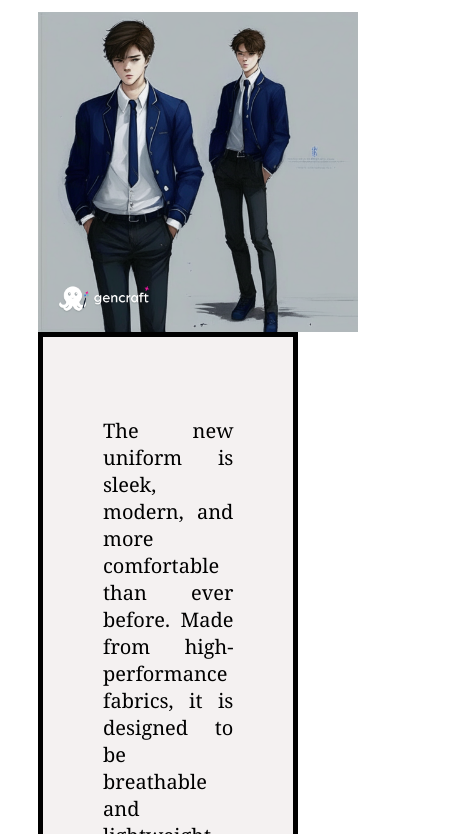
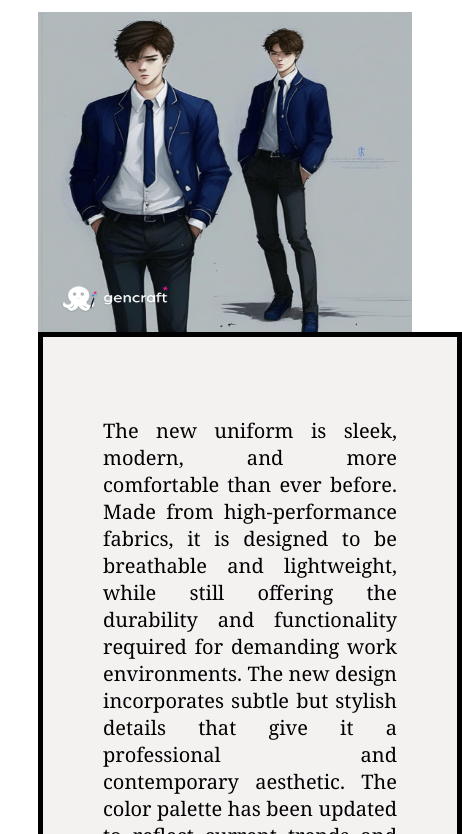
Before and after one commit to PatrickBorja/Landing-Responsive-Page, a plain HTML site: page News.html in a window 390 px wide. Shown: the part 510-1344 px from the top of the page, 462 px wide, since content can reach past the window. Drawn offline with Linux system fonts and the light colour scheme.

Commit message:
style.css

```diff
--- a/style.css
+++ b/style.css
@@ -237,7 +237,7 @@ div a button{
 }
 
 @media only screen and (max-width: 600px) {
-    .leftPane, .rightPane, .details, .design1 {
+    .newstext, .newspicture, .newsheadline, .backgroundnews, .facultymajors {
         width: 100%;
     }
 
```
